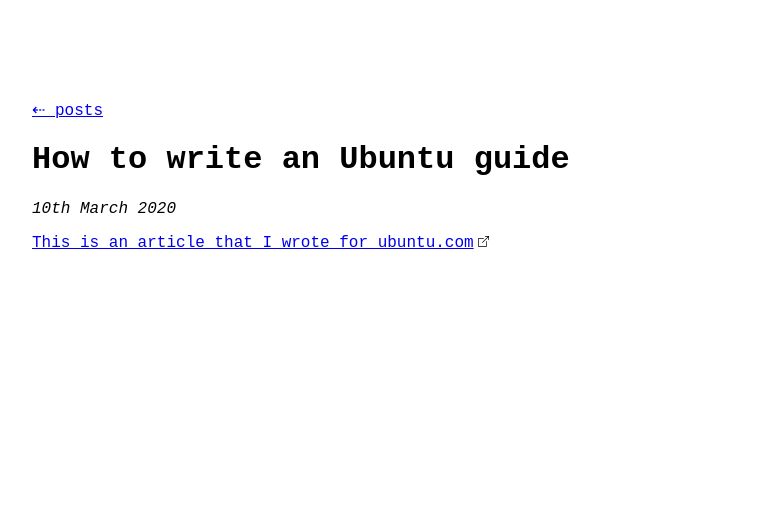
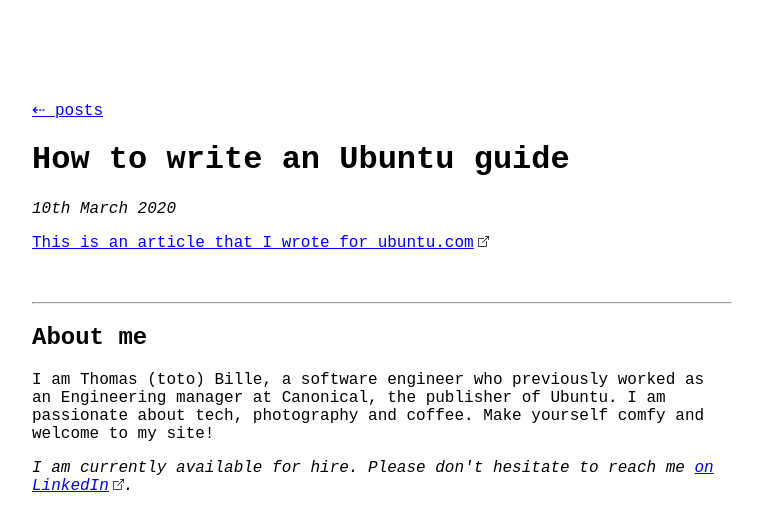
Before and after one commit to tbille/bille.dev, a Jekyll site: the page built from _posts/2020-03-10-how-to-write-a-ubuntu-guide.md, in a window 1280 px wide. Shown: the top 531 px of the page, without its empty margins (258-1021 px from the left). Built offline with Jekyll 4.4.1, drawn with Linux system fonts in a browser that asks for light colours.

Commit message:
Add footer on blog posts

```diff
--- a/_layouts/post.html
+++ b/_layouts/post.html
@@ -9,3 +9,11 @@ layout: default
 <p><i><time datetime="{{ page.date | date: '%F' }}">{{ page.date | date_to_long_string: "ordinal"}}</time></i></p>
 
 {{ content }}
+
+<div style="margin-top: 50px; margin-bottom: 50px;">
+    <hr>
+    <h2>About me</h2>
+
+    <p>I am Thomas (toto) Bille, a software engineer who previously worked as an Engineering manager at Canonical, the publisher of Ubuntu. I am passionate about tech, photography and coffee. Make yourself comfy and welcome to my site!</p>
+    <p><i>I am currently available for hire. Please don't hesitate to reach me <a href="https://www.linkedin.com/in/tbille/">on LinkedIn</a>.</i></p>
+</div>
```
